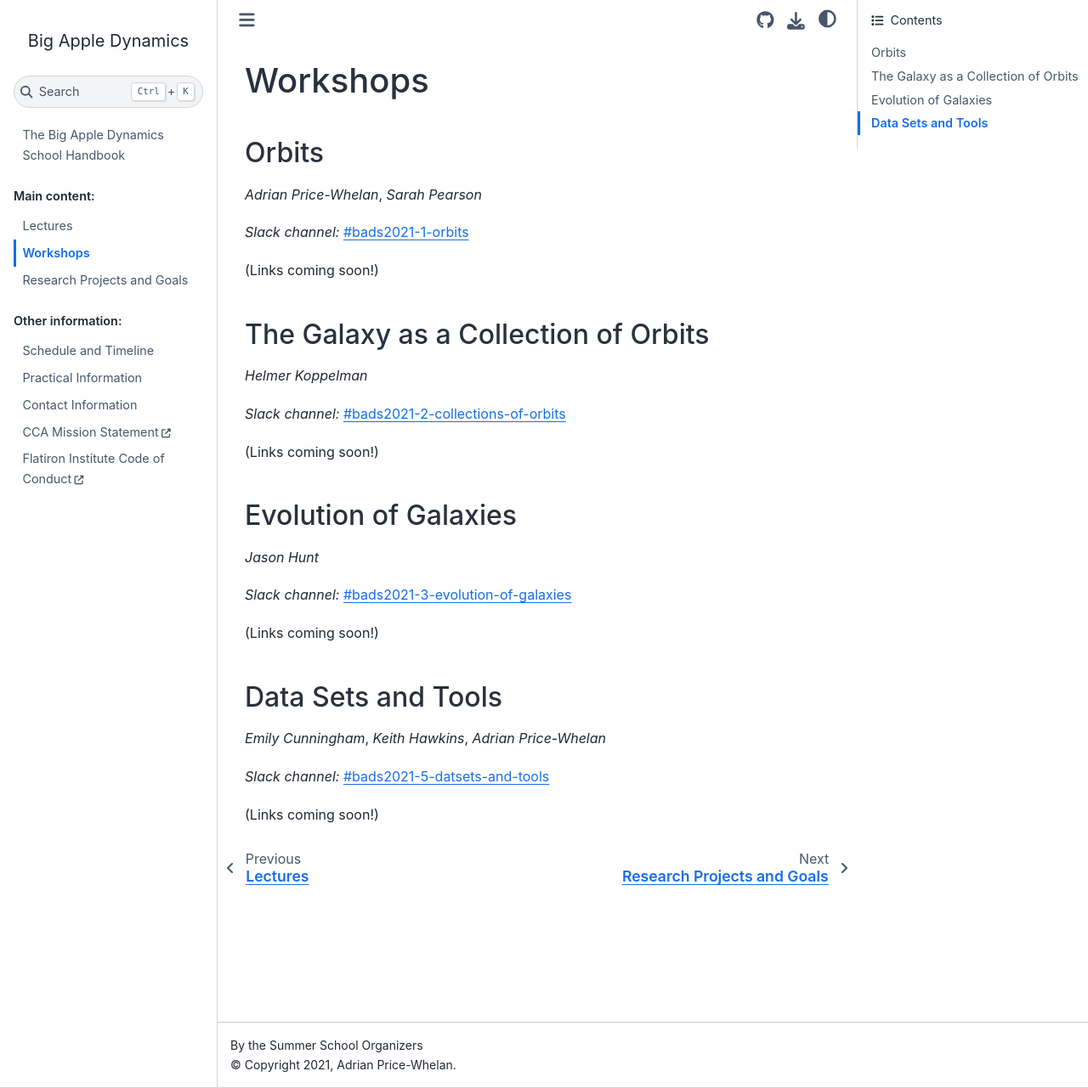
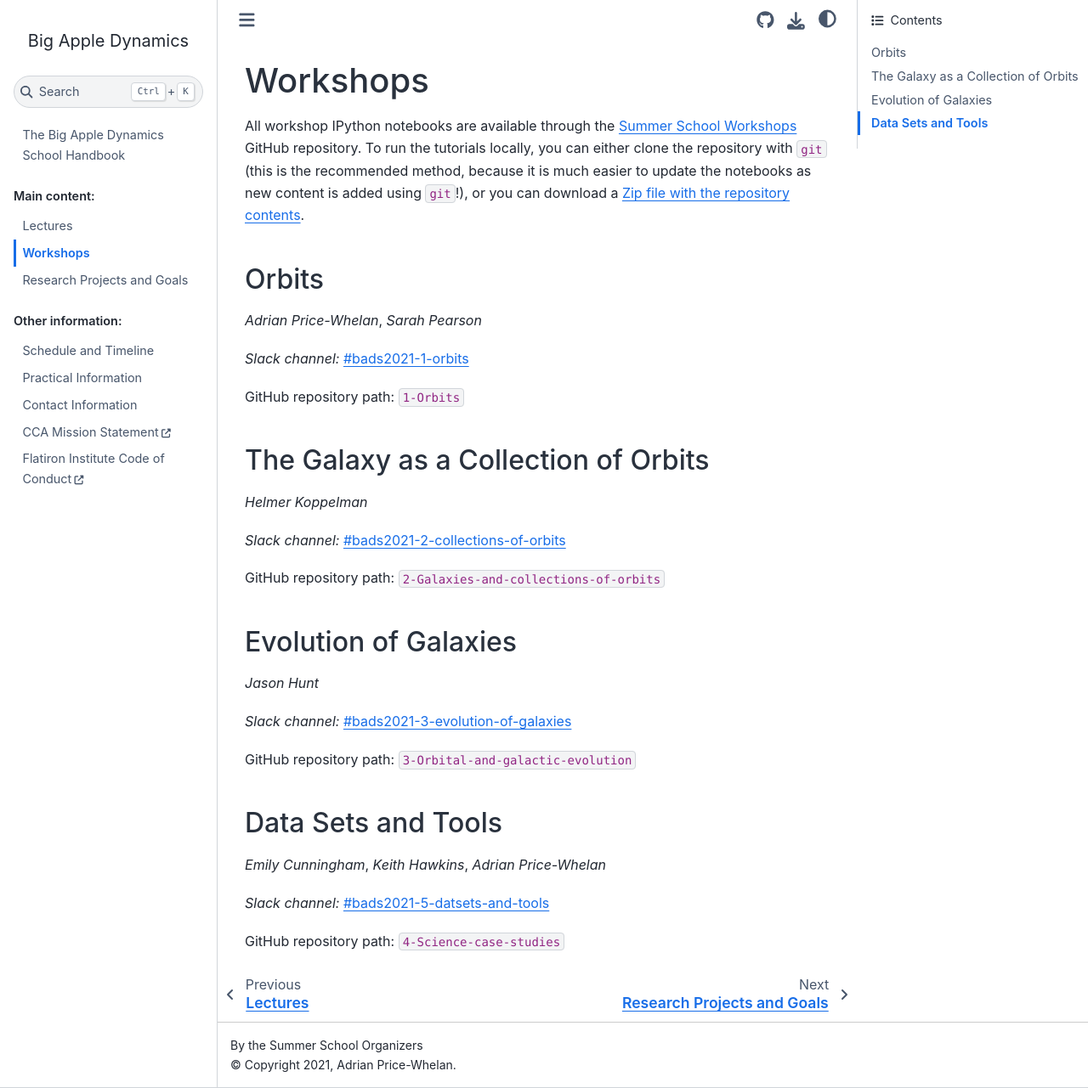
Before and after one commit to CCADynamicsGroup/SummerSchoolHandbook, a Sphinx documentation site: the page built from source/workshops.rst, in a window 1280 px wide and 1281 px high. Shown: the whole window at 85% size. Built offline with Sphinx 7.4.7 and the Sphinx Book theme 1.1.4, drawn with Linux system fonts in a browser that asks for light colours.

Commit message:
update workshop info and links

```diff
--- a/source/workshops.rst
+++ b/source/workshops.rst
@@ -1,6 +1,15 @@
 
 Workshops
 =========
+
+All workshop IPython notebooks are available through the `Summer School
+Workshops <https://github.com/CCADynamicsGroup/SummerSchoolWorkshops>`__ GitHub
+repository. To run the tutorials locally, you can either clone the repository
+with ``git`` (this is the recommended method, because it is much easier to
+update the notebooks as new content is added using ``git``!), or you can
+download a `Zip file with the repository contents
+<https://github.com/CCADynamicsGroup/SummerSchoolWorkshops/archive/refs/heads/main.zip>`__.
+
 
 Orbits
 ------
@@ -9,8 +18,7 @@ Orbits
 
 *Slack channel:* `#bads2021-1-orbits <https://ccadynamics.slack.com/archives/C026726HYTF>`__
 
-(Links coming soon!)
-
+GitHub repository path: ``1-Orbits``
 
 The Galaxy as a Collection of Orbits
 ------------------------------------
@@ -19,8 +27,7 @@ The Galaxy as a Collection of Orbits
 
 *Slack channel:* `#bads2021-2-collections-of-orbits <https://ccadynamics.slack.com/archives/C025VB21HGX>`__
 
-(Links coming soon!)
-
+GitHub repository path: ``2-Galaxies-and-collections-of-orbits``
 
 Evolution of Galaxies
 ---------------------
@@ -29,8 +36,7 @@ Evolution of Galaxies
 
 *Slack channel:* `#bads2021-3-evolution-of-galaxies <https://ccadynamics.slack.com/archives/C026A2WSTQS>`__
 
-(Links coming soon!)
-
+GitHub repository path: ``3-Orbital-and-galactic-evolution``
 
 Data Sets and Tools
 -------------------
@@ -39,4 +45,4 @@ Data Sets and Tools
 
 *Slack channel:* `#bads2021-5-datsets-and-tools <https://ccadynamics.slack.com/archives/C026A2X7E10>`__
 
-(Links coming soon!)
+GitHub repository path: ``4-Science-case-studies``
```
